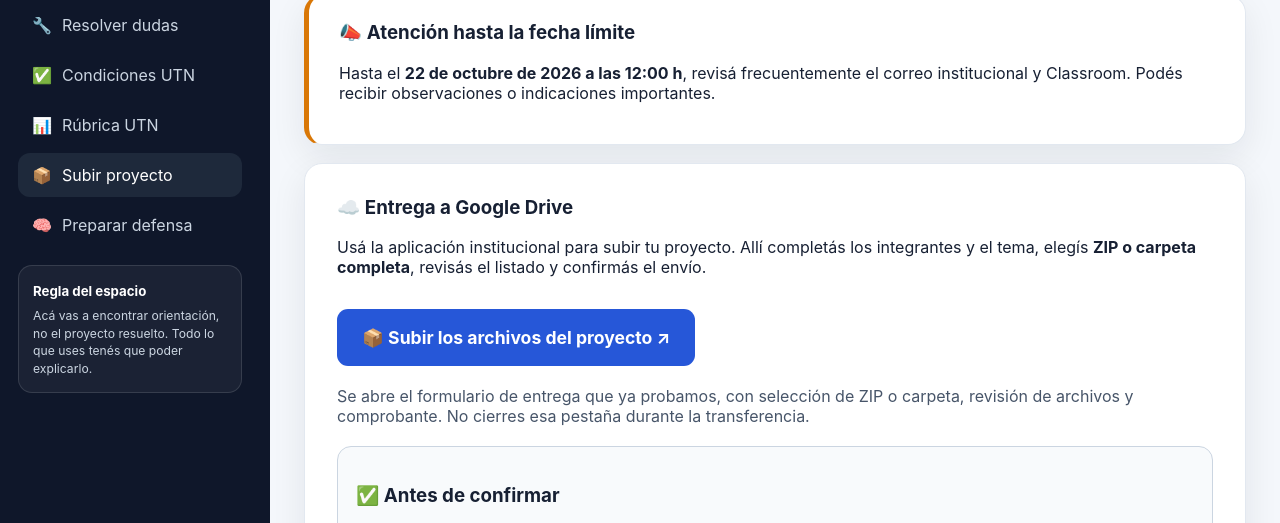
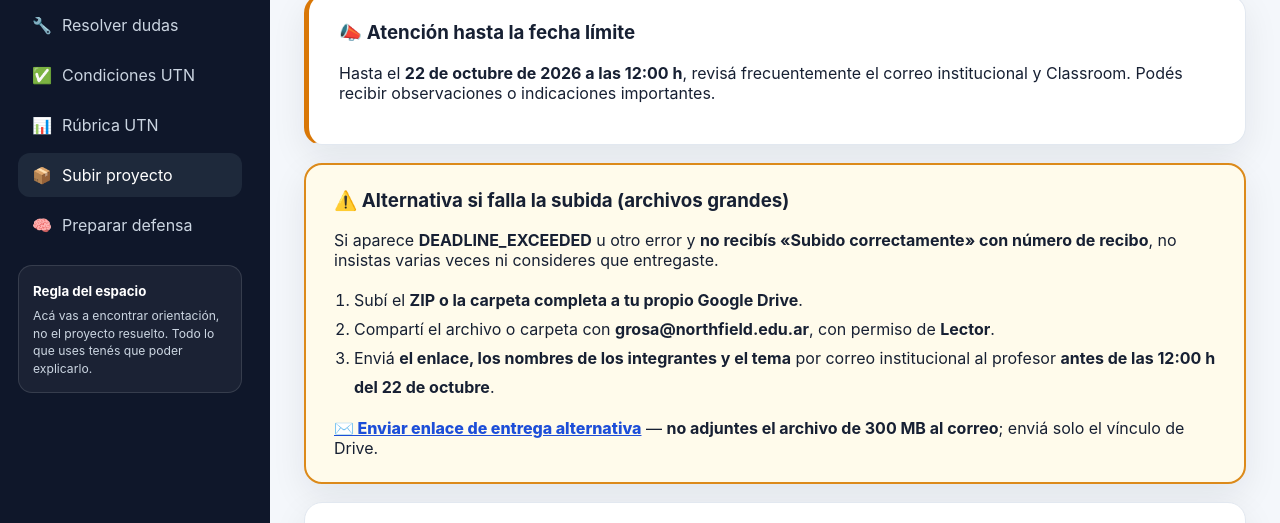
Before and after one commit to gusro16/utn, a plain HTML site: page 6n-utn/index.html in a window 1280 px wide. Both pictures are taken after a click on the button 416 px from the left and 759 px from the top of the page. Shown: the part 268-791 px from the top of the page. Drawn offline with Linux system fonts and the light colour scheme.

Commit message:
6N: contingencia para entregas grandes que fallan, con enlace privado a Drive antes del cierre

```diff
--- a/6n-utn/index.html
+++ b/6n-utn/index.html
@@ -203,6 +203,16 @@
 <section class="view" data-title="Entrega del proyecto" id="entrega">
 <div class="content-header"><div><p class="eyebrow">ENTREGA FINAL · 6N</p><h2>Subí tu proyecto terminado</h2><p>Podés entregar un ZIP o una carpeta completa. Revisá los archivos antes de confirmar.</p></div></div>
 <div class="card" style="padding:25px 30px;border-left:5px solid #d97706"><h3>📣 Atención hasta la fecha límite</h3><p>Hasta el <strong>22 de octubre de 2026 a las 12:00 h</strong>, revisá frecuentemente el correo institucional y Classroom. Podés recibir observaciones o indicaciones importantes.</p></div>
+<div class="card" style="padding:24px 28px;margin-top:18px;border:2px solid #dc8a1a;background:#fffbeb">
+<h3 style="margin-top:0">⚠️ Alternativa si falla la subida (archivos grandes)</h3>
+<p>Si aparece <strong>DEADLINE_EXCEEDED</strong> u otro error y <strong>no recibís «Subido correctamente» con número de recibo</strong>, no insistas varias veces ni consideres que entregaste.</p>
+<ol style="line-height:1.8;padding-left:20px">
+<li>Subí el <strong>ZIP o la carpeta completa a tu propio Google Drive</strong>.</li>
+<li>Compartí el archivo o carpeta con <strong>grosa@northfield.edu.ar</strong>, con permiso de <strong>Lector</strong>.</li>
+<li>Enviá <strong>el enlace, los nombres de los integrantes y el tema</strong> por correo institucional al profesor <strong>antes de las 12:00 h del 22 de octubre</strong>.</li>
+</ol>
+<p style="margin-bottom:0"><a href="mailto:grosa@northfield.edu.ar?subject=ENTREGA%20ALTERNATIVA%206N%20-%20PROYECTO%20WEB" style="font-weight:800;color:#1d4ed8">✉️ Enviar enlace de entrega alternativa</a> — <strong>no adjuntes el archivo de 300 MB al correo</strong>; enviá solo el vínculo de Drive.</p>
+</div>
 <div class="card" style="padding:32px;margin-top:18px">
 <h3>☁️ Entrega a Google Drive</h3>
 <p>Usá la aplicación institucional para subir tu proyecto. Allí completás los integrantes y el tema, elegís <strong>ZIP o carpeta completa</strong>, revisás el listado y confirmás el envío.</p>
```
